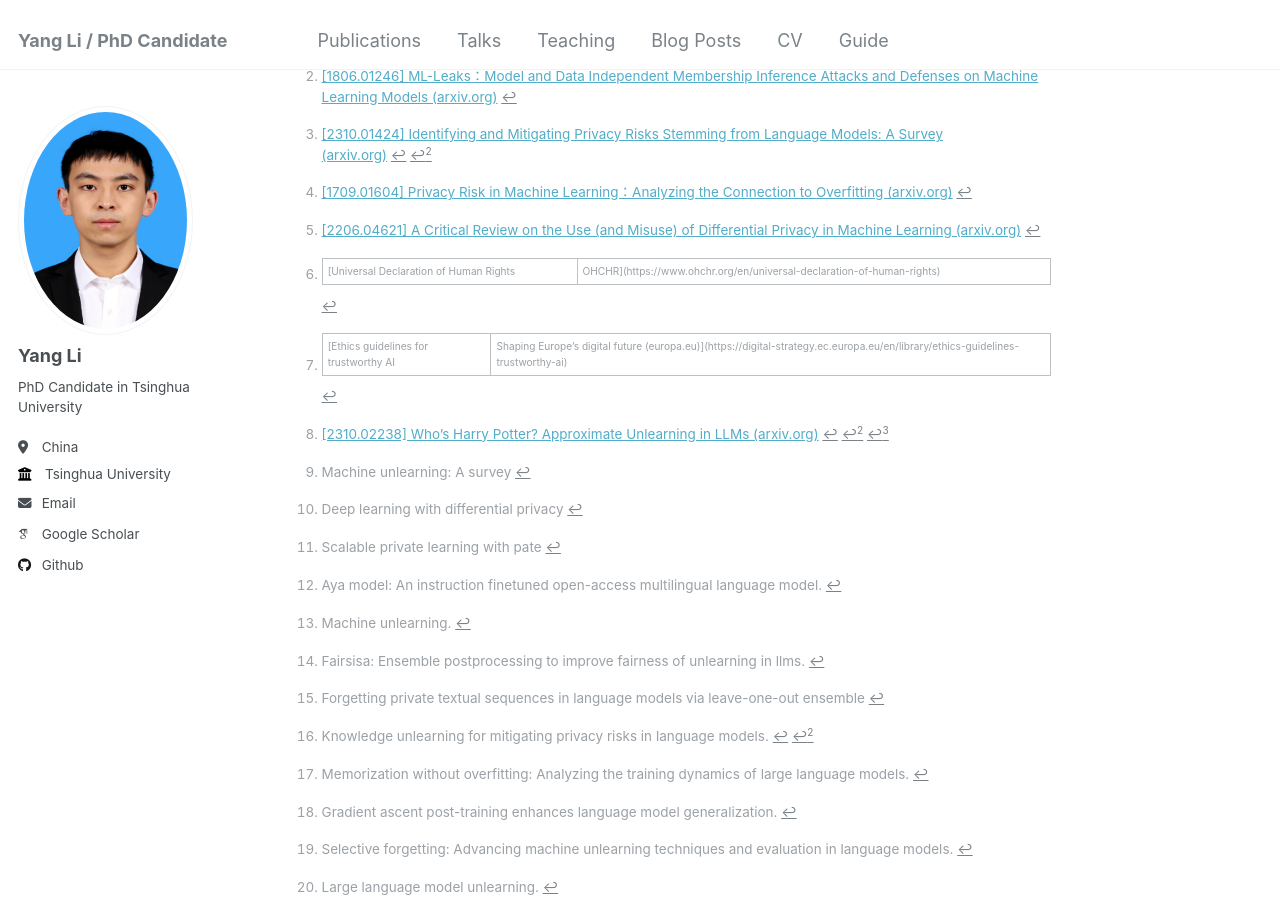
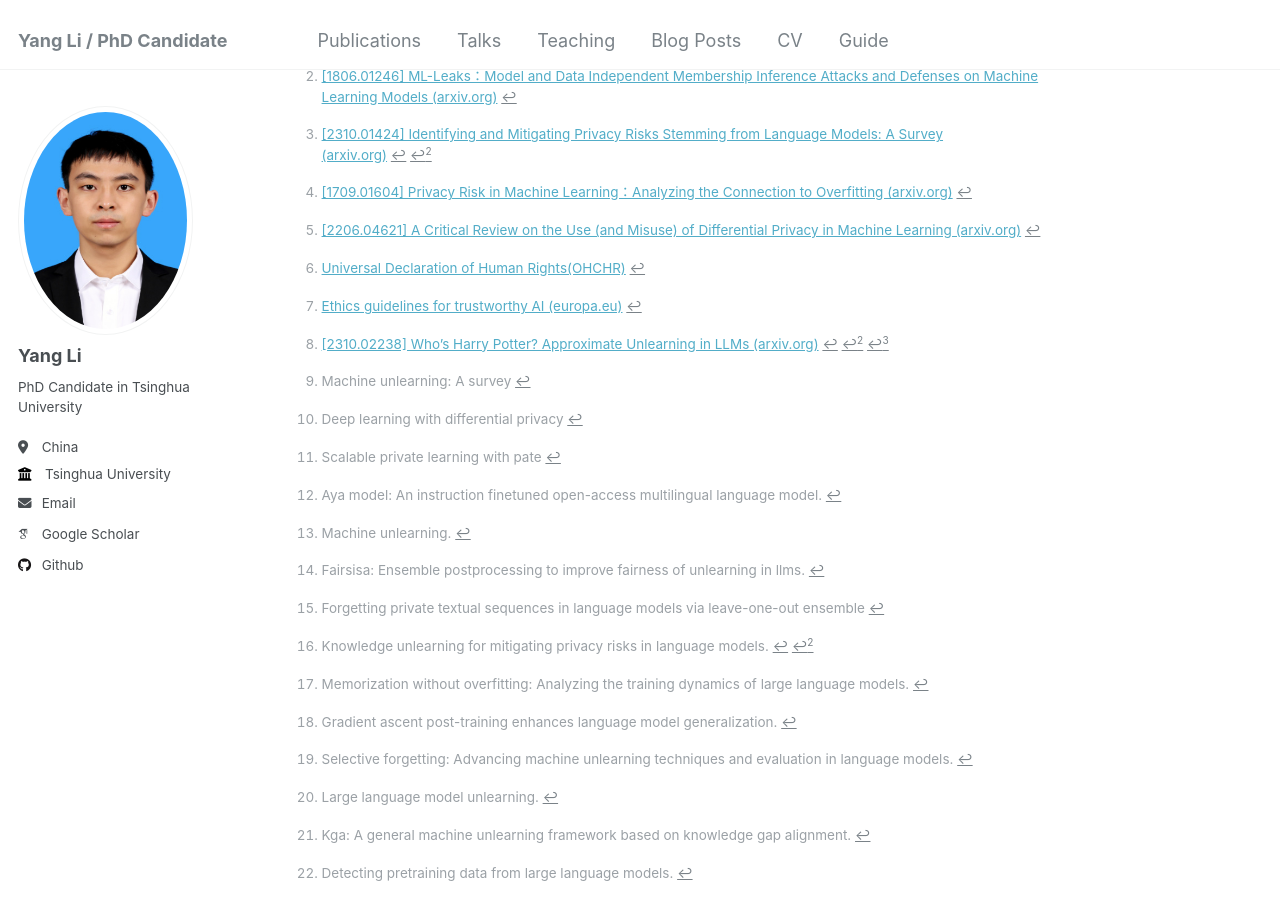
Before and after one commit to li-yang23/li-yang23.github.io, a Jekyll site: the page built from _posts/2024-07-25-llm-unlearning-survey.md, in a window 1280 px wide and 900 px high, scrolled down 10958 px. Built offline with Jekyll 4.4.1, drawn with Linux system fonts in a browser that asks for light colours; some web fonts are replaced.

Commit message:
correct footnotes

```diff
--- a/_posts/2024-07-25-llm-unlearning-survey.md
+++ b/_posts/2024-07-25-llm-unlearning-survey.md
@@ -31,8 +31,8 @@ date: 2024-07-25
 训练数据的内容可能与当前社会价值观不符，包括基于性别、种族、种族、性取向或年龄的歧视性语言，通常表现为刻板印象或偏见。比如有研究发现了性别代词与职业之间的强关联。训练数据的内容还有可能包含歧视相关的仇恨，暴力或有害言论。使用包含了这些内容的数据预训练的模型可能不止会保留这些偏见有害行为，还有可能在某种情况下加剧这些行为。
 机器学习模型，不仅必须保护个人隐私，还应遵循道德价值观和原则[^UN1948]，以及法律和社会规范。与不歧视、公平、仁慈和非恶意等原则保持一致至关重要。现有法律法规也开始关注机器学习技术的安全与规范[^EC2019]，因此与道德价值观对齐可能向模型遗忘方法提出要求，可以采用遗忘方法来识别和消除这种歧视性或有害行为的根源，使模型与现行的社会规范保持一致。
 
-[^UN1948]: [Universal Declaration of Human Rights | OHCHR](https://www.ohchr.org/en/universal-declaration-of-human-rights)
-[^EC2019]: [Ethics guidelines for trustworthy AI | Shaping Europe’s digital future (europa.eu)](https://digital-strategy.ec.europa.eu/en/library/ethics-guidelines-trustworthy-ai)
+[^UN1948]: [Universal Declaration of Human Rights(OHCHR)](https://www.ohchr.org/en/universal-declaration-of-human-rights)
+[^EC2019]: [Ethics guidelines for trustworthy AI (europa.eu)](https://digital-strategy.ec.europa.eu/en/library/ethics-guidelines-trustworthy-ai)
 ## 遗忘任务的类型
 ### 普通遗忘要求
 《通用数据保护条例》（GDPR）第17条规定的“被遗忘权”指出：“数据主体有权要求控制者立即删除与其相关的个人数据，在以下任一情形出现时，控制者有义务立即删除这些个人数据。”对于google而言，实施方式主要围绕从搜索结果中移除互联网上存在的（且非数据主体自行发布的）包含数据主体个人信息的文件。**这种删除并不意味着必须从搜索结果中删除数据主体的所有信息，而仅删除数据主体请求删除的信息。** 这如何适用于大型语言模型（LLMs）尚需进一步分析。
```
